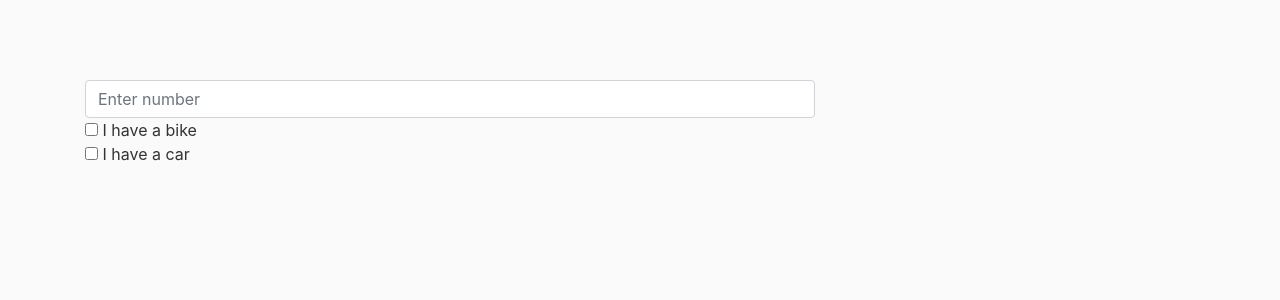
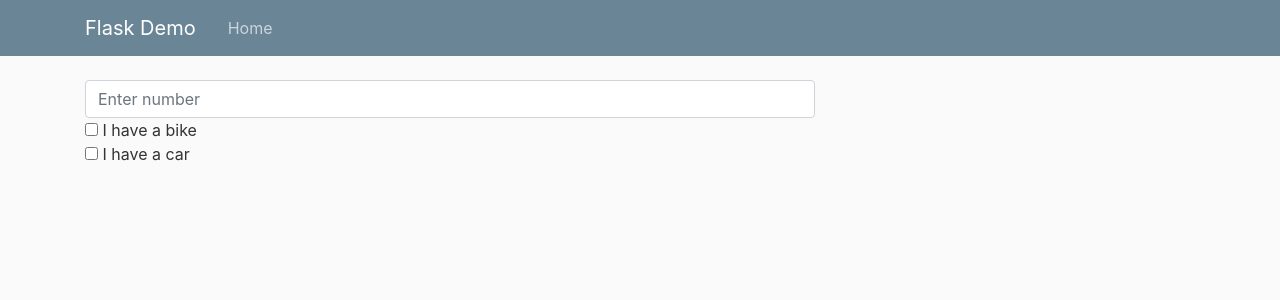
Before and after one commit to austinhoag/flask_demo, a Flask app: page /checkbox_action in a window 1280 px wide. Shown: the top 300 px of the page. Run offline with Flask 2, Linux system fonts and the light colour scheme; parts of the project's set-up code (start-up, migrations or seed data) failed here and were passed over; some libraries are stand-ins or nearby versions.

Commit message:
add navbar to templates

```diff
--- a/app/templates/layout.html
+++ b/app/templates/layout.html
@@ -15,6 +15,23 @@
 </head>
 <body>
 		<header class="site-header">
+			<nav class="navbar navbar-expand-md navbar-dark bg-steel fixed-top">
+				<div class="container">
+				<!-- Navbar Left Side -->
+
+					<a class="navbar-brand mr-4" href="/">Flask Demo</a>
+					<button class="navbar-toggler" type="button" data-toggle="collapse" data-target="#navbarToggle" aria-controls="navbarToggle" aria-expanded="false" aria-label="Toggle navigation">
+						<span class="navbar-toggler-icon"></span>
+					</button>
+					<div class="collapse navbar-collapse" id="navbarToggle">
+
+							<div class="navbar-nav mr-auto">
+								<a class="nav-item nav-link" href="{{ url_for('main.home') }}">Home</a>
+							</div>
+
+					</div>
+				</div>
+			</nav>
 		</header>
 		<main role="main" class="container">
 			<div class="row">
@@ -30,7 +47,6 @@
 					  {% endwith %}
 					{% block content %}{% endblock %}
 				</div>
-
 		</main>
 
 
```
